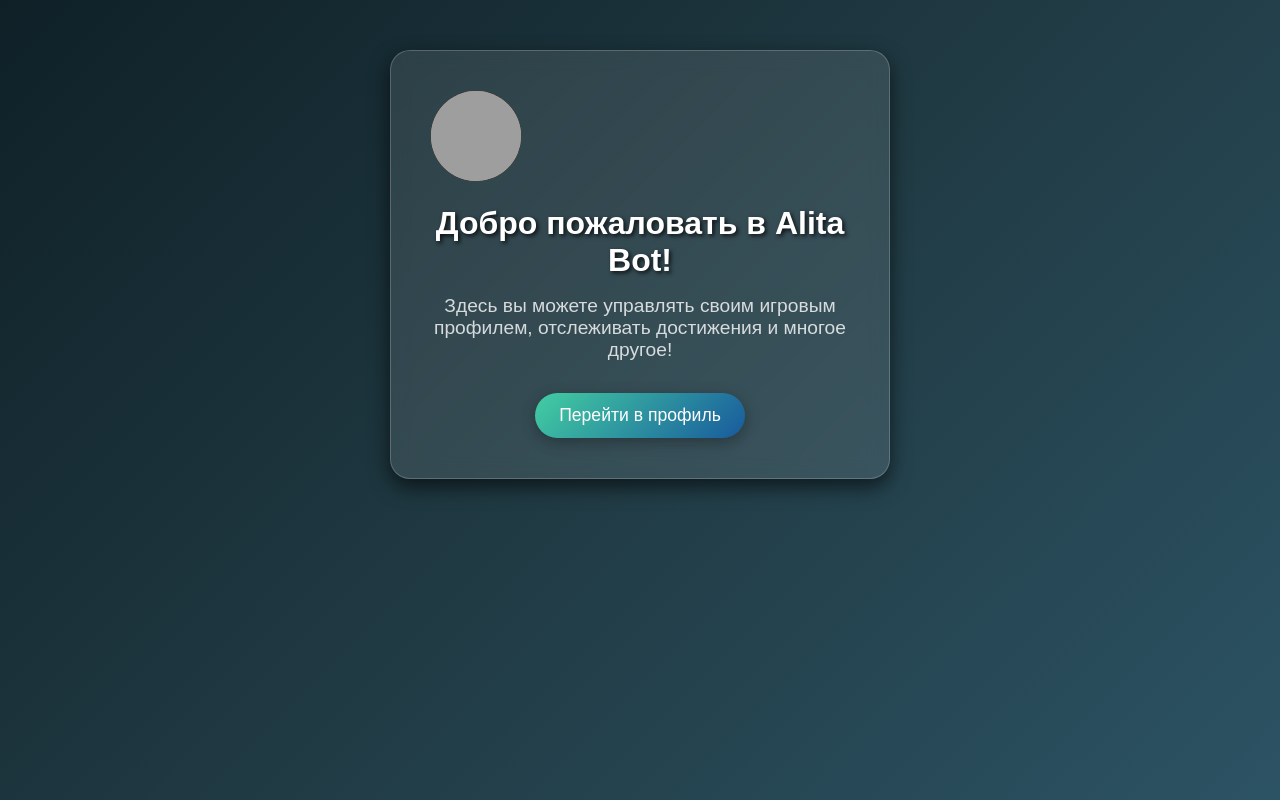
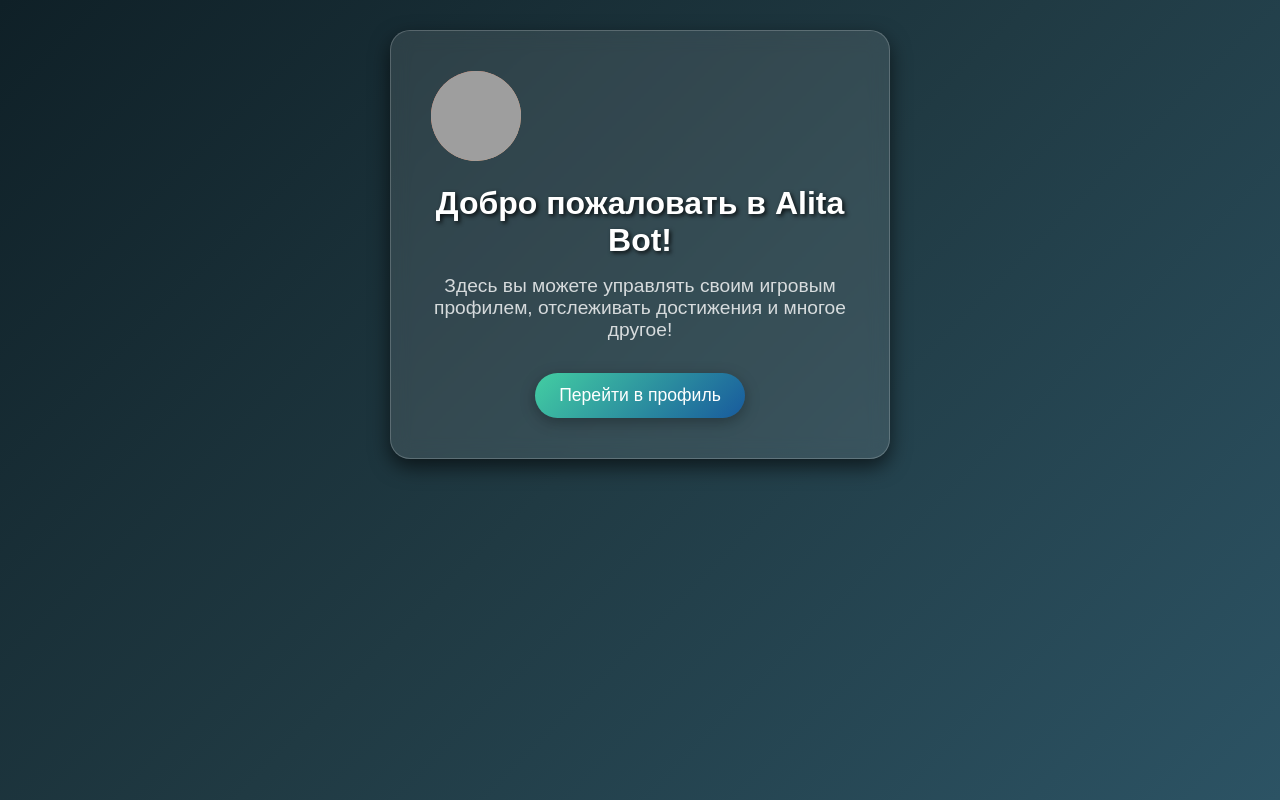
Before and after one commit to wwersder/alitabot, a plain HTML site: page index.html in a window 1280 px wide. Drawn offline with Linux system fonts and the light colour scheme; grey boxes are pictures that could not be loaded.

Commit message:
upd site

```diff
--- a/styles.css
+++ b/styles.css
@@ -16,7 +16,7 @@ body {
 }
 
 .container {
-    margin-top: 30px; /* Увеличить отступ сверху, если нужно */
+    margin-top: 10px; /* Увеличить отступ сверху, если нужно */
     text-align: center;
     padding: 2.5rem;
     border-radius: 20px;
```
